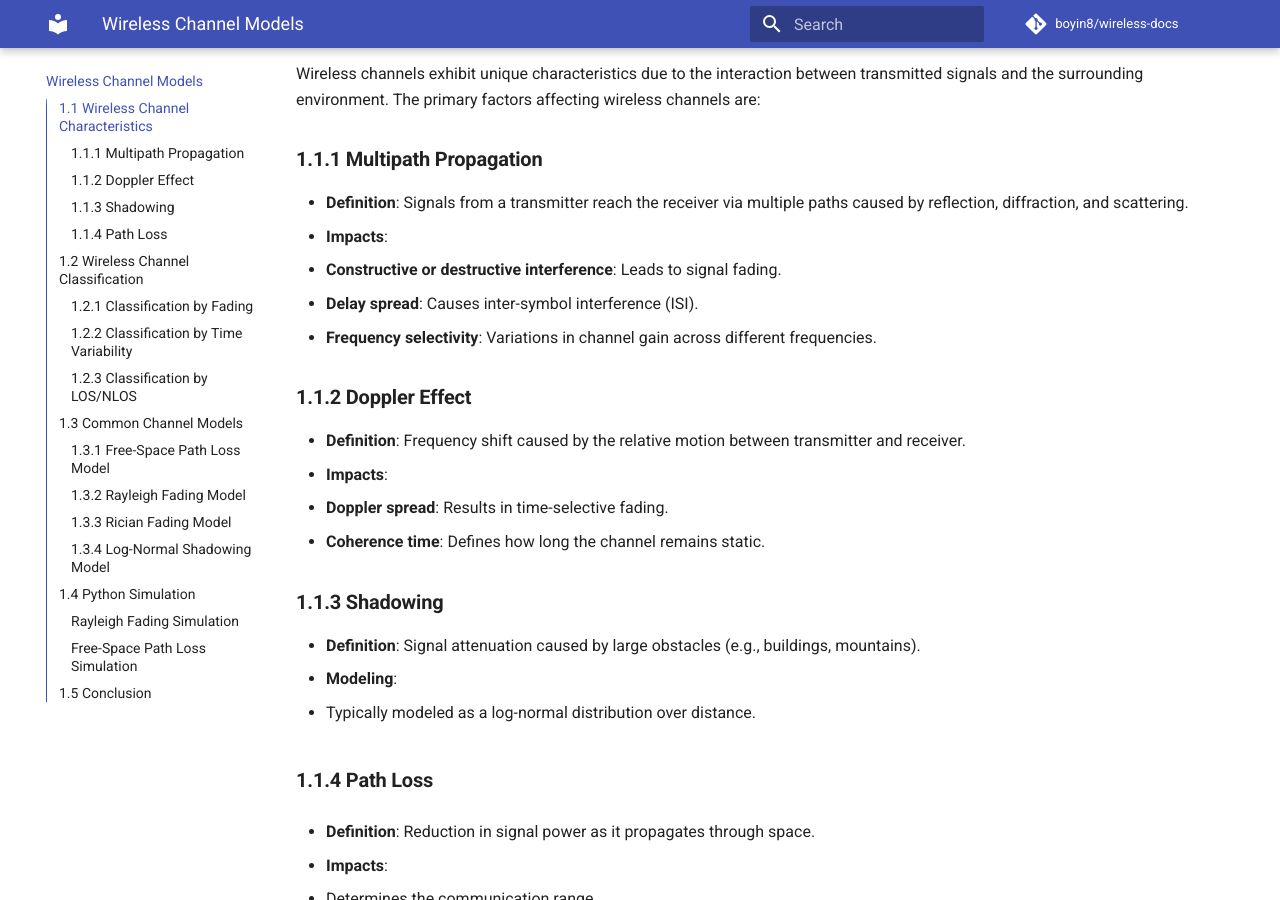
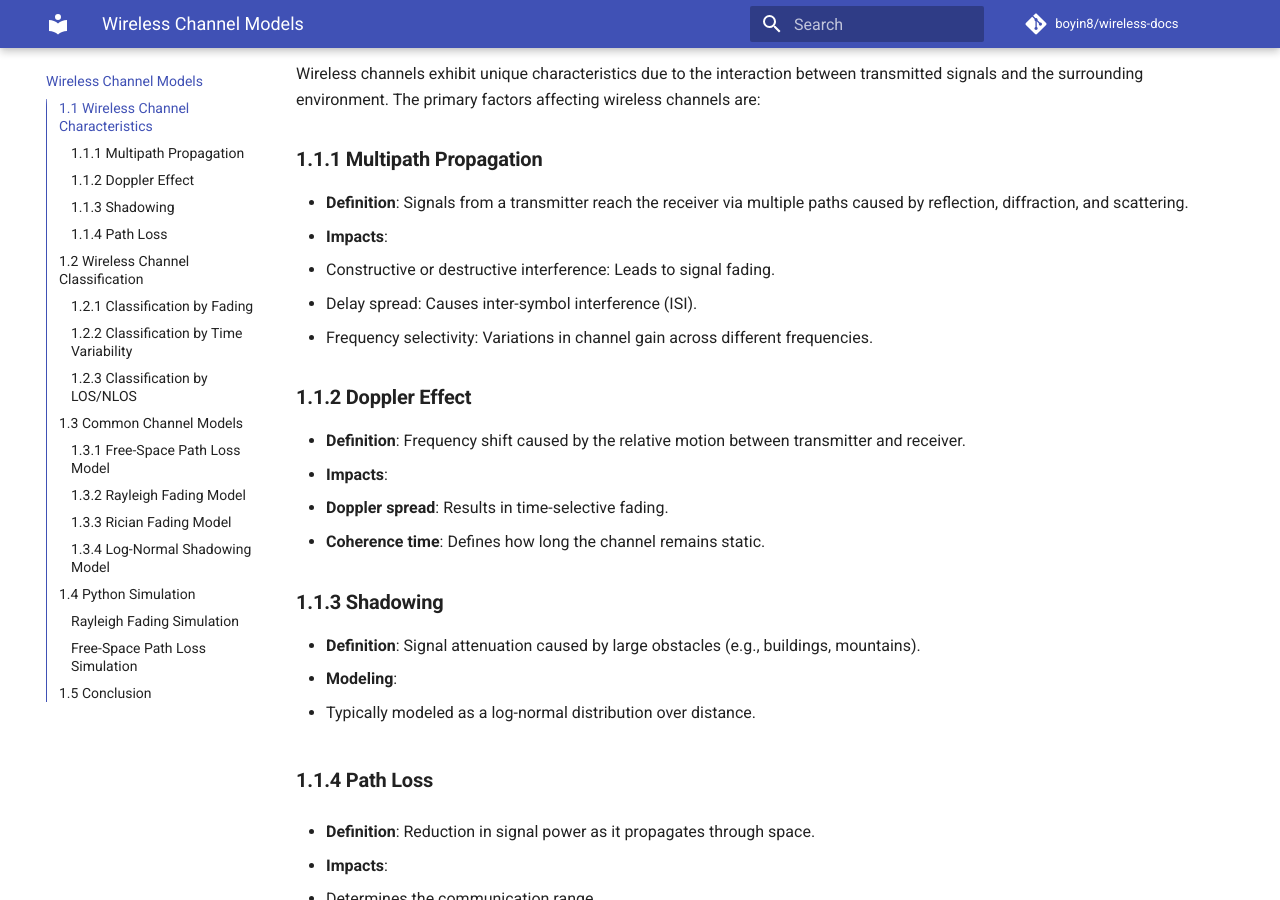
Before and after one commit to boyin8/wireless-docs, an MkDocs documentation site: the page built from docs/channel_models.md, in a window 1280 px wide and 900 px high, scrolled down 386 px. Built offline with MkDocs 1.6.1 and Material for MkDocs 9.7.7, drawn with Linux system fonts in a browser that asks for light colours; comment, search, counter and statistics services are not loaded.

```diff
--- a/docs/channel_models.md
+++ b/docs/channel_models.md
@@ -11,9 +11,9 @@ Wireless channels exhibit unique characteristics due to the interaction between
 - **Definition**: Signals from a transmitter reach the receiver via multiple paths caused by reflection, diffraction, and scattering.
 - **Impacts**:
 
-  - **Constructive or destructive interference**: Leads to signal fading.
-  - **Delay spread**: Causes inter-symbol interference (ISI).
-  - **Frequency selectivity**: Variations in channel gain across different frequencies.
+  - Constructive or destructive interference: Leads to signal fading.
+  - Delay spread: Causes inter-symbol interference (ISI).
+  - Frequency selectivity: Variations in channel gain across different frequencies.
 
 ### **1.1.2 Doppler Effect**
 - **Definition**: Frequency shift caused by the relative motion between transmitter and receiver.
```
